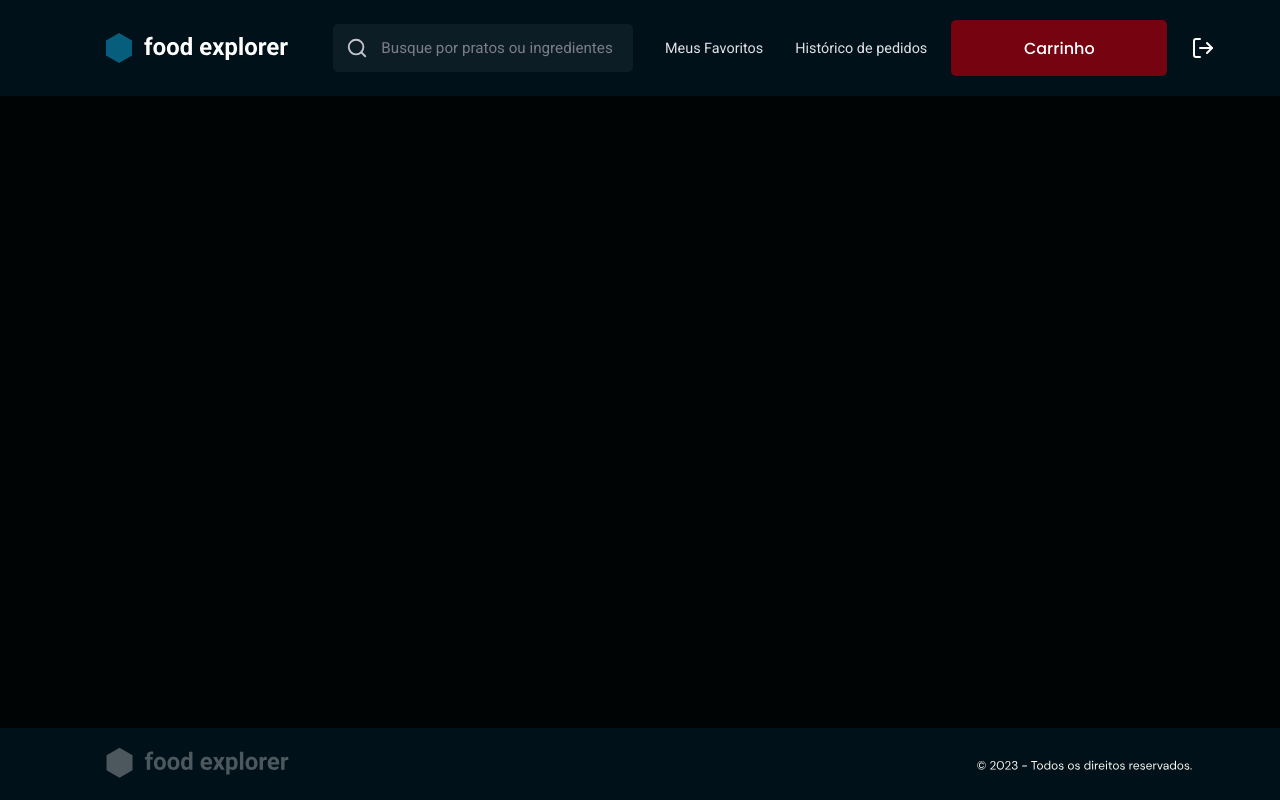
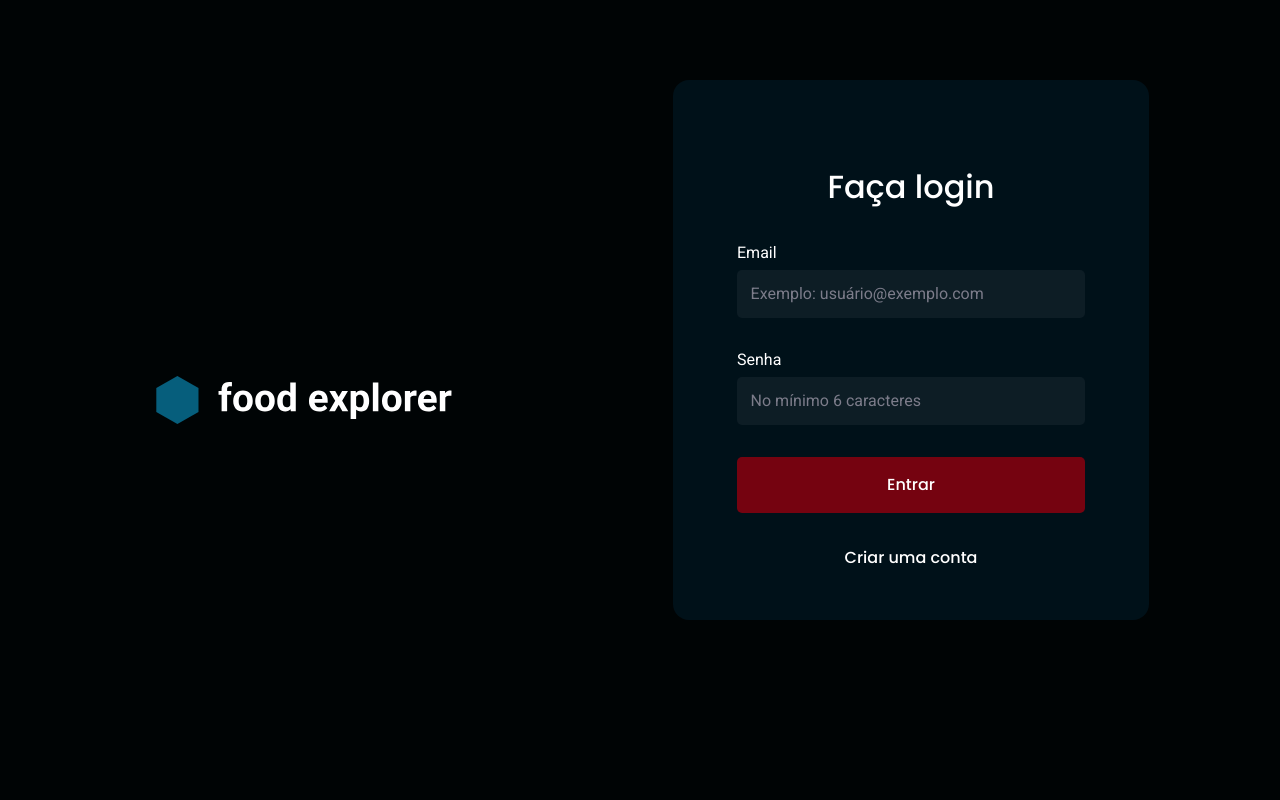
Before and after one commit to yaradaudt/foodexplorer_app, a React (Vite) app: page / in a window 1280 px wide. Built offline with nearby package versions, Linux system fonts and the light colour scheme.

Commit message:
Created SignIn page

```diff
--- a/src/components/Footer/styles.js
+++ b/src/components/Footer/styles.js
@@ -15,12 +15,10 @@ export const Container = styled.footer`
     background-color: ${({ theme }) => theme.COLORS.BACKGROUND_600};
 
     .footerLogo {
-        padding-left: 6.5rem;
+        padding-left: 5rem;
     }
 
     .copyright {
-        margin-right: 2rem;
+        margin-right: 4rem;
     }
-
-
 `
--- a/src/components/Header/index.jsx
+++ b/src/components/Header/index.jsx
@@ -17,8 +17,8 @@ export function Header(){
 
                 <Search/>
 
-                <a href="">Meus Favoritos</a>
-                <a href="">Histórico de pedidos</a>
+                <a href="#">Meus Favoritos</a>
+                <a href="#">Histórico de pedidos</a>
 
             </div>
 
--- a/src/components/Header/styles.js
+++ b/src/components/Header/styles.js
@@ -17,7 +17,7 @@ export const Container = styled.header`
     .wrapper {
         display: flex;
         align-items: center;
-        padding: 1.5rem 0 1.5rem 6.5rem;
+        padding: 1.5rem 0 1.5rem 5.6rem;
         gap: 2rem;
 
         a {
--- a/src/components/Input/styles.js
+++ b/src/components/Input/styles.js
@@ -6,16 +6,15 @@ export const Container = styled.div`
   align-items: center;
   justify-content: center;
 
-  border-radius: 5px;
-
   > input {
     height: 3rem;
     width: 100%;
     box-sizing: border-box;
     padding: 0.75rem 0.85rem;
     color: ${({ theme }) => theme.COLORS.LIGHT_100};
-    background: transparent;
+    background: ${({ theme }) => theme.COLORS.BACKGROUND_900};
     border: none;
+    border-radius: 5px;
 
     &::placeholder {
       color: ${({ theme }) => theme.COLORS.LIGHT_500};
--- a/src/main.jsx
+++ b/src/main.jsx
@@ -7,12 +7,13 @@ import GlobalStyles from './styles/global'
 import theme from './styles/theme'
 
 import { Details } from './pages/Details'
+import { SignIn } from './pages/SignIn'
 
 ReactDOM.createRoot(document.getElementById('root')).render(
   <React.StrictMode>
     <ThemeProvider theme={theme}>
       <GlobalStyles />
-      <Details />
+      <SignIn />
     </ThemeProvider>
   </React.StrictMode>
 )
--- /dev/null
+++ b/src/pages/SignIn/index.jsx
@@ -0,0 +1,49 @@
+import { Container, Form } from "./styles"
+//import { FiMail, FiLock } from "react-icons"
+
+import { Input } from "../../components/Input"
+import { Button } from "../../components/Button"
+import logoSVG from '../../assets/logo.svg'
+
+
+export function SignIn(){
+    return(
+        <Container>
+            <div className="wrapper">
+                <img src={logoSVG}
+                alt="Food Explorer Logo"
+                />
+            </div>
+
+            <Form>
+
+                <h1>Faça login</h1>
+
+                <h2>Email</h2>
+
+                <Input
+                placeholder="Exemplo: usuário@exemplo.com"
+                type="text"
+              //  icon={FiMail}
+                />
+
+                <h2>Senha</h2>
+
+                <Input
+                placeholder="No mínimo 6 caracteres"
+                type="text"
+               // icon={FiLock}
+                />
+
+                <Button
+                className="logIn"
+                title="Entrar"/>
+
+                <a href="#">Criar uma conta</a>
+
+
+
+            </Form>
+        </Container>
+    )
+}
--- /dev/null
+++ b/src/pages/SignIn/styles.js
@@ -0,0 +1,75 @@
+import styled from 'styled-components'
+
+export const Container = styled.div`
+    height: 100vh;
+
+    display: flex;
+    align-items: stretch;
+
+    .wrapper {
+        display: flex;
+        flex-direction: column;
+
+        justify-content: center;
+        align-items: center;
+        text-align: center;
+
+        margin-left: 153px;
+        margin-right: 200px;
+
+        > img {
+            width: 20rem;
+        }
+    }
+
+`
+
+export const Form = styled.form`
+    width: 476px;
+    height: 540px;
+
+    margin-top: 5rem;
+    margin-right: 1rem;
+    padding: 0 4rem;
+
+    border-radius: 1rem;
+
+    display: flex;
+    flex-direction: column;
+    justify-content: center;
+    align-items: center;
+    text-align: center;
+
+    background-color: ${({ theme }) => theme.COLORS.BACKGROUND_700};
+
+    > h1 {
+        margin-top: 2rem;
+        font-size: 2rem;
+        font-family: 'Poppins', sans-serif;
+        font-weight: 500;
+        color: ${({ theme }) => theme.COLORS.LIGHT_100};
+
+    }
+
+    .logIn {
+        margin-top: 2rem;
+        width: 100%;
+    }
+
+    > h2 {
+        margin-top: 2rem;
+        margin-bottom: 0.5rem;
+        font-size: 1rem;
+        font-family: 'Roboto', serif;
+        font-weight: 400;
+        align-self: flex-start;
+    }
+
+    > a {
+        font-family: 'Poppins', sans-serif;
+        font-size: 1rem;
+        color: ${({ theme }) => theme.COLORS.LIGHT_100};
+        font-weight: 500;
+        margin-top: 2rem;
+    }
+`
```
